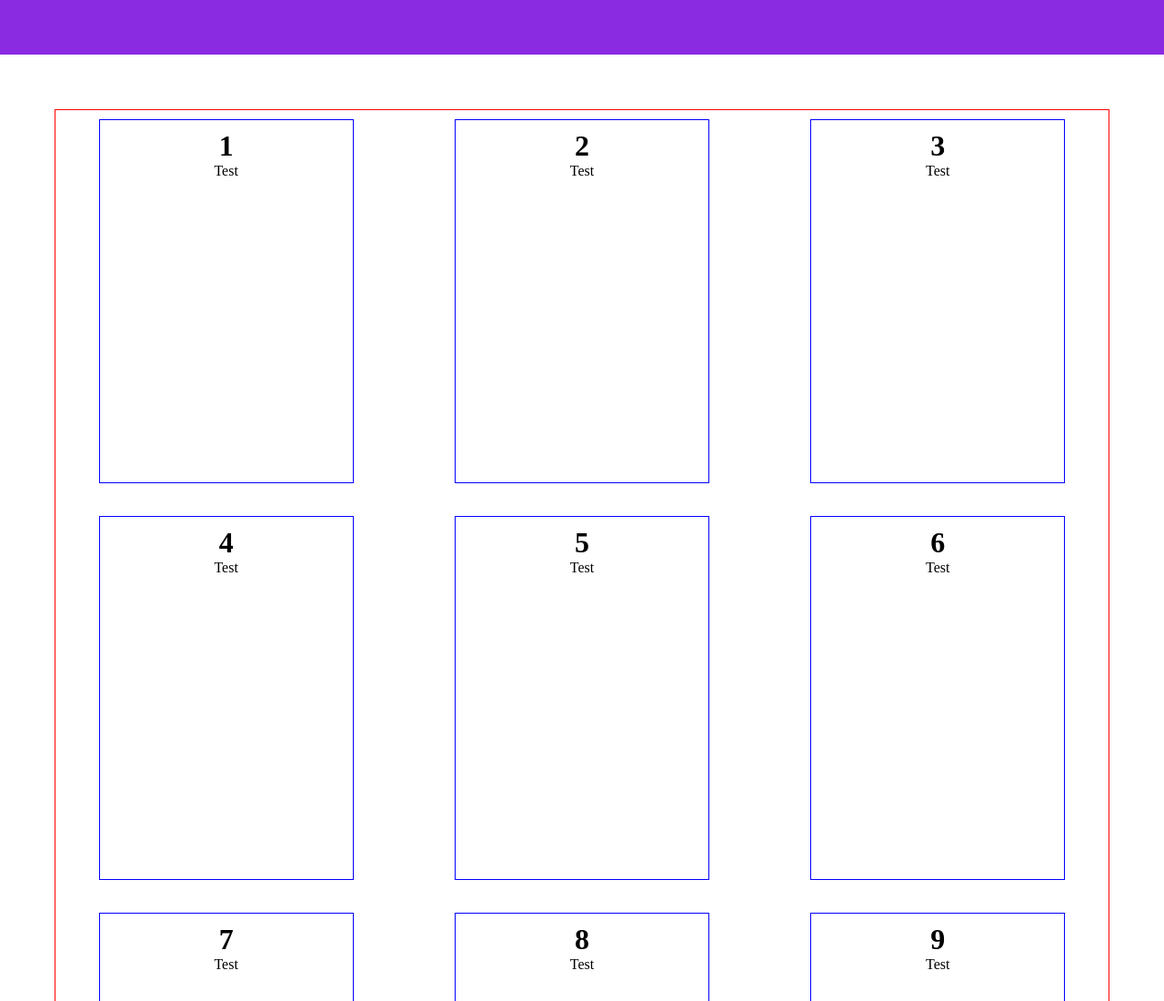
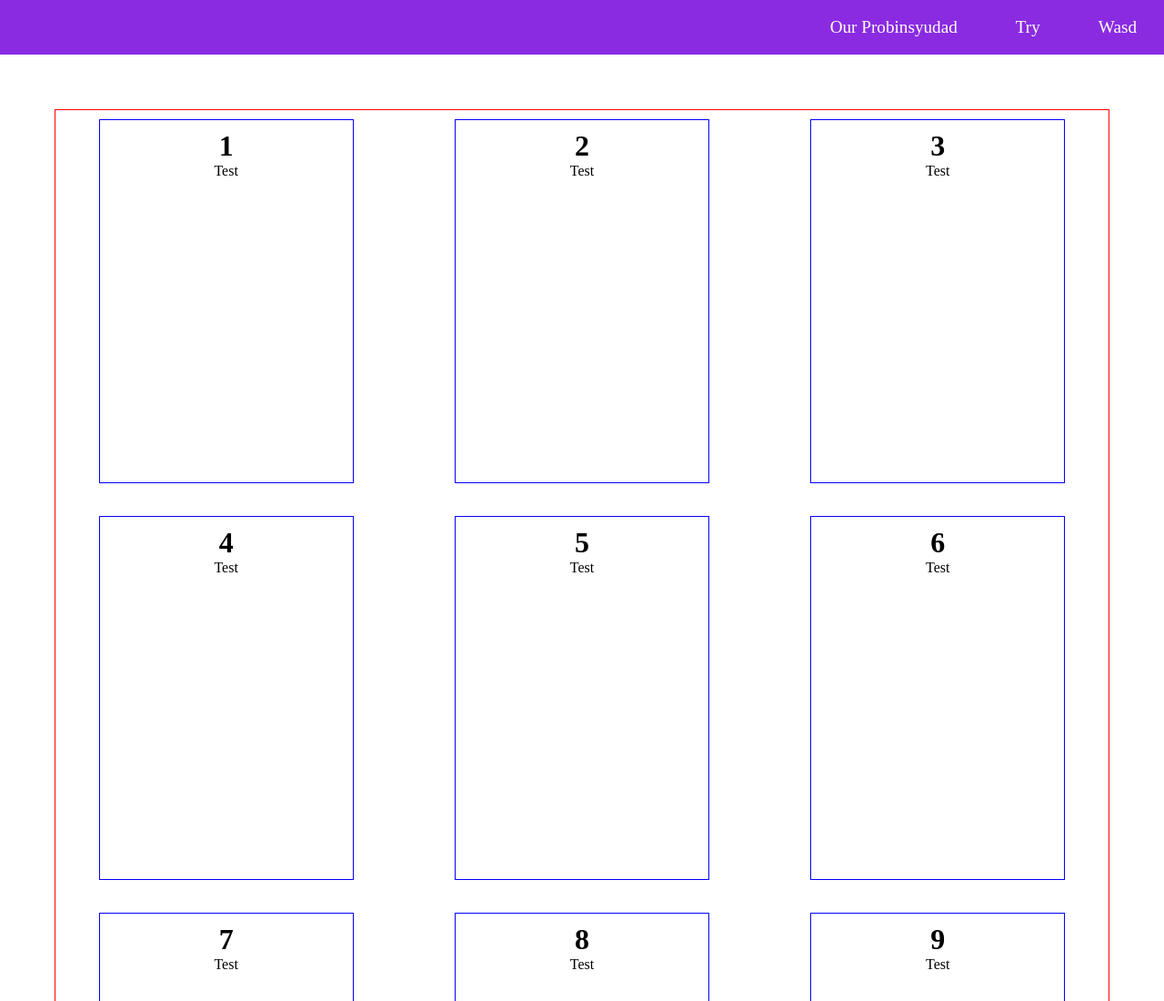
Before and after one commit to PTLabro/Article-cards, a plain HTML site: page index.html in a window 1280 px wide. Shown: the top 1100 px of the page at 91% size. Drawn offline with Linux system fonts and the light colour scheme.

Commit message:
Header content added

```diff
--- a/index.html
+++ b/index.html
@@ -9,6 +9,15 @@
                 <div class="website-title">
 
                 </div>
+                <nav>
+                    <ul>
+                        <li>
+                            <a href="#">Our Probinsyudad</a>
+                        </li>
+                        <li><a href="#">Try</a></li>
+                        <li><a href="#">Wasd</a></li>
+                    </ul>
+                </nav>
             </div>
         </header>
         <main>
--- a/style.css
+++ b/style.css
@@ -12,6 +12,27 @@ header{
 .header-container{
     display: flex;
     justify-content: space-between;
+}
+
+header nav ul{
+    line-height: 60px;
+}
+
+header nav ul li{
+    display: inline-block;
+}
+
+header nav ul li a{
+    padding: 0 30px;
+    color: white;
+    text-decoration: none;
+    display: block;
+    font-size: 1.2em;
+}
+
+header nav  ul li a:hover{
+    background-color: aqua;
+    color: rgb(244, 248, 18);
 }
 
 .flex-container{
```
